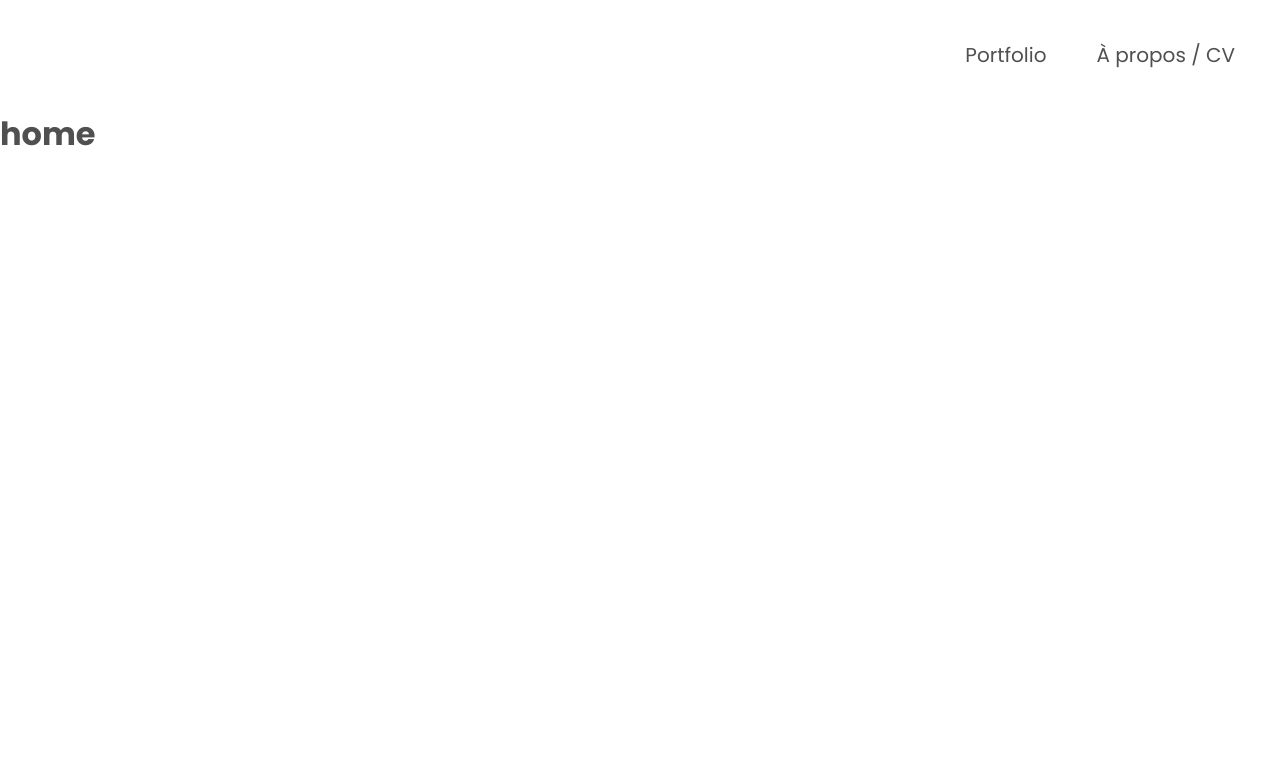
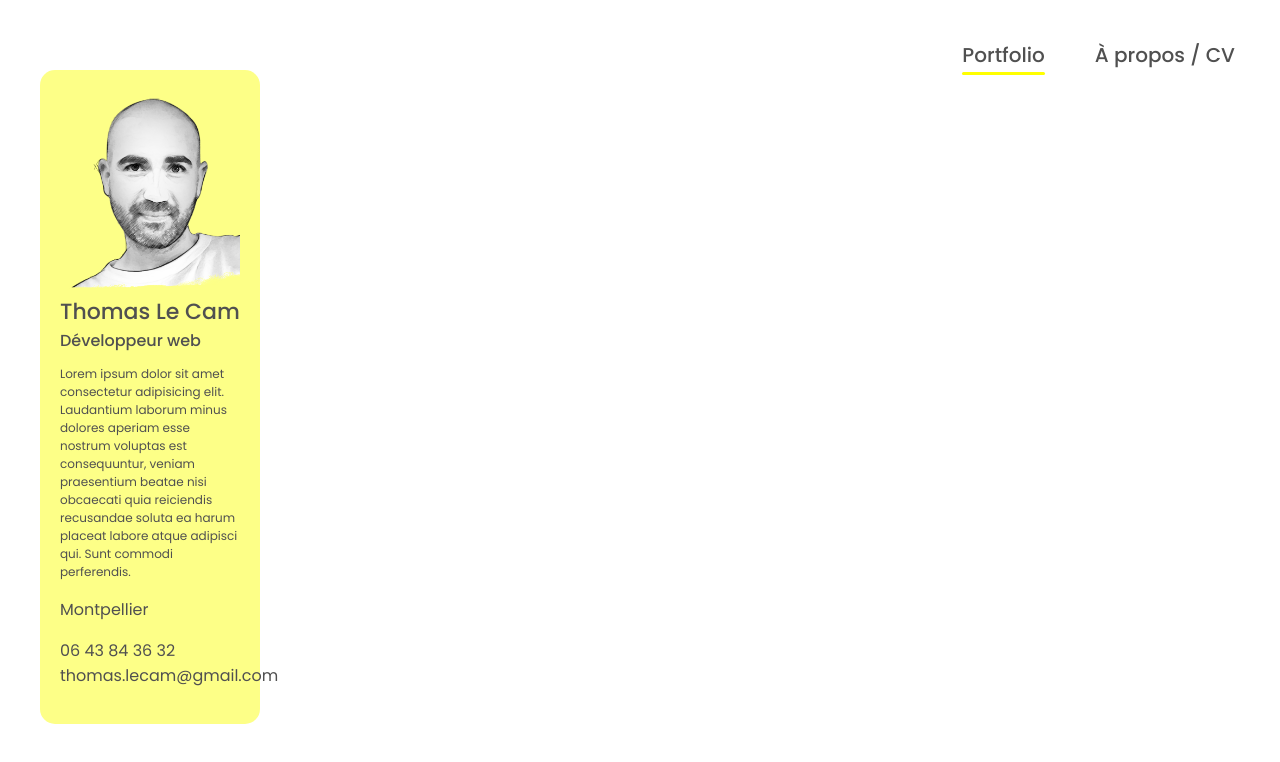
Before and after one commit to ThomasdevLC/portfolio_07_2023, a React (Create React App) app: page / in a window 1280 px wide. Shown: the top 762 px of the page. Built offline with nearby package versions, Linux system fonts and the light colour scheme.

Commit message:
navlinks style +intro

```diff
--- a/public/index.html
+++ b/public/index.html
@@ -9,13 +9,14 @@
       name="description"
       content="Web site created using create-react-app"
     />
+
     <link rel="preconnect" href="https://fonts.googleapis.com">
 <link rel="preconnect" href="https://fonts.gstatic.com" crossorigin>
 <link href="https://fonts.googleapis.com/css2?family=Poppins:wght@300;400;500;600;700&display=swap" rel="stylesheet">
     <link rel="apple-touch-icon" href="%PUBLIC_URL%/logo192.png" />
 
     <link rel="manifest" href="%PUBLIC_URL%/manifest.json" />
-
+    <script src="https://kit.fontawesome.com/035b292975.js" crossorigin="anonymous"></script>
     <title>Portfolio - Thomas Le Cam</title>
   </head>
   <body>
--- a/src/App.jsx
+++ b/src/App.jsx
@@ -2,10 +2,11 @@ import React from "react";
 import { BrowserRouter, Routes, Route } from "react-router-dom";
 import Home from "./pages/Home";
 import About from "./pages/About";
+import "./App.scss";
 
 const App = () => {
   return (
-    <div>
+    <div className="appContainer">
       <BrowserRouter>
         <Routes>
           <Route path="/" element={<Home />}></Route>
--- a/src/App.module.scss
+++ b/src/App.scss
@@ -1,3 +1,4 @@
 .appContainer {
   height: 100vh;
+  padding: 40px;
 }
--- /dev/null
+++ b/src/assets/styles/components/_HeaderNav.scss
@@ -0,0 +1,45 @@
+.nav {
+  &__list {
+    display: flex;
+    justify-content: flex-end;
+    gap: 40px;
+    &__name {
+      font-size: 20px;
+      font-weight: 500;
+    }
+  }
+
+  .nav-active {
+    position: relative;
+
+    &::after {
+      content: "";
+      height: 3px;
+      width: 0;
+      background: var(--secondary);
+      position: absolute;
+      border-radius: 5px;
+      bottom: -5px;
+      left: 0;
+      -webkit-animation: anim 0.3s ease forwards;
+      animation: anim 0.6s ease forwards;
+
+      @-webkit-keyframes anim {
+        from {
+          width: 0;
+        }
+        to {
+          width: 100%;
+        }
+      }
+      @keyframes anim {
+        from {
+          width: 0;
+        }
+        to {
+          width: 100%;
+        }
+      }
+    }
+  }
+}
--- a/src/assets/styles/index.scss
+++ b/src/assets/styles/index.scss
@@ -3,3 +3,5 @@
 @use "./mixins";
 @use "./utils";
 @use "./variables";
+@use "./components/HeaderNav.scss";
+@use "./pages/Home.scss";
--- /dev/null
+++ b/src/assets/styles/pages/_Home.scss
@@ -0,0 +1,33 @@
+.home {
+  &__intro {
+    width: 220px;
+    background-color: var(--primary);
+    padding: 20px;
+    border-radius: 15px;
+    &__pic {
+      margin: auto;
+      height: 205px;
+      display: flex;
+      justify-content: center;
+      align-items: center;
+
+      & img {
+        width: 100%;
+        height: 100%;
+        object-fit: cover;
+      }
+    }
+
+    &__name {
+      font-size: 22px;
+      font-weight: 500;
+    }
+    &__position {
+      font-size: 16px;
+      font-weight: 500;
+    }
+    &__text {
+      font-size: 12px;
+    }
+  }
+}
--- a/src/components/HeaderNav/HeaderNav.js
+++ b/src/components/HeaderNav.js
@@ -1,15 +1,17 @@
 import React from "react";
 import { NavLink } from "react-router-dom";
-import "./HeaderNav.scss";
 
 const HeaderNav = () => {
   return (
     <div className="nav">
       <ul className="nav__list">
-        <NavLink to="/">
+        <NavLink to="/" className={(nav) => (nav.isActive ? "nav-active" : "")}>
           <li className="nav__list__name">Portfolio</li>
         </NavLink>
-        <NavLink to="/about">
+        <NavLink
+          to="/about"
+          className={(nav) => (nav.isActive ? "nav-active" : "")}
+        >
           <li className="nav__list__name">À propos / CV</li>
         </NavLink>
       </ul>
--- a/src/components/HeaderNav/HeaderNav.scss
+++ /dev/null
@@ -1,11 +0,0 @@
-.nav {
-  &__list {
-    display: flex;
-    justify-content: end;
-    padding: 40px;
-    &__name {
-      font-size: 20px;
-      margin-left: 40px;
-    }
-  }
-}
--- a/src/pages/About.js
+++ b/src/pages/About.js
@@ -1,5 +1,5 @@
 import React from "react";
-import HeaderNav from "../components/HeaderNav/HeaderNav";
+import HeaderNav from "../components/HeaderNav";
 
 const About = () => {
   return (
--- a/src/pages/Home.js
+++ b/src/pages/Home.js
@@ -1,10 +1,30 @@
 import React from "react";
-import HeaderNav from "../components/HeaderNav/HeaderNav";
+import HeaderNav from "../components/HeaderNav";
+import pic from "../assets/images/pic.png";
 const Home = () => {
   return (
-    <div className="">
+    <div className="home">
       <HeaderNav />
-      <h1>home</h1>
+      <div className="home__intro">
+        <div className="home__intro__pic">
+          <img src={pic} alt="photo" />
+        </div>
+        <h1 className="home__intro__name">Thomas Le Cam</h1>
+        <h2 className="home__intro__position">Développeur web</h2>
+        <p className="home__intro__text">
+          Lorem ipsum dolor sit amet consectetur adipisicing elit. Laudantium
+          laborum minus dolores aperiam esse nostrum voluptas est consequuntur,
+          veniam praesentium beatae nisi obcaecati quia reiciendis recusandae
+          soluta ea harum placeat labore atque adipisci qui. Sunt commodi
+          perferendis.
+        </p>
+        <p className="home__intro__city">Montpellier</p>
+        <p className="home__intro__contact">
+          06 43 84 36 32 <br />
+          thomas.lecam@gmail.com
+        </p>
+        <div className="home__intro__socials"></div>
+      </div>
     </div>
   );
 };
```
Also changed, not shown: src/assets/images/pic.png (added).
